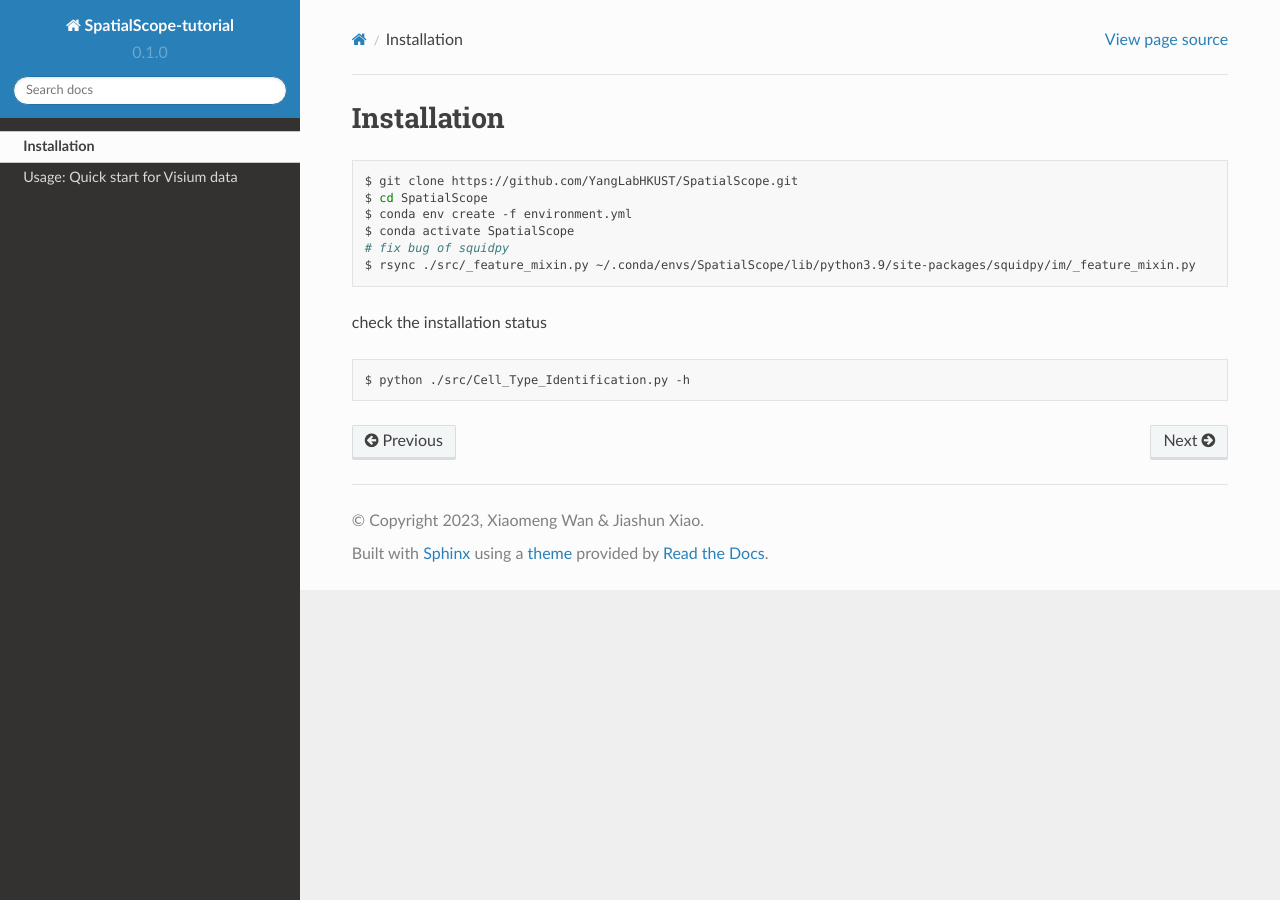
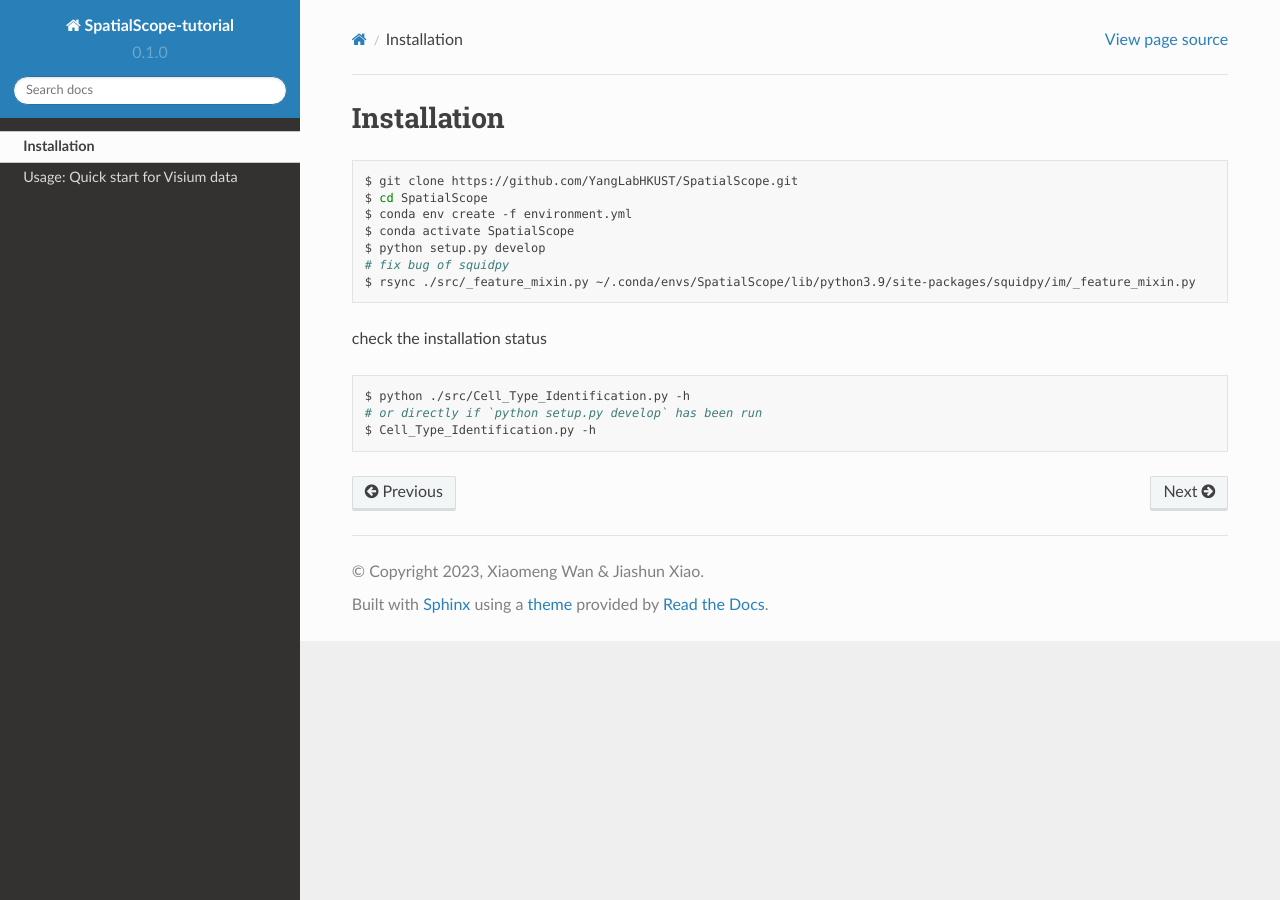
Before and after one commit to JiaShun-Xiao/SpatialScope-tutorial, a Sphinx documentation site: the page built from docs/source/installation.md, in a window 1280 px wide. Built offline with Sphinx 7.4.7 and the Read the Docs theme 2.0.0, drawn with Linux system fonts in a browser that asks for light colours; pages that are not in the unit, such as notebooks, are missing from menus.

Commit message:
add setup.py

````diff
--- a/docs/source/installation.md
+++ b/docs/source/installation.md
@@ -4,10 +4,13 @@ $ git clone https://github.com/YangLabHKUST/SpatialScope.git
 $ cd SpatialScope
 $ conda env create -f environment.yml
 $ conda activate SpatialScope
+$ python setup.py develop
 # fix bug of squidpy
 $ rsync ./src/_feature_mixin.py ~/.conda/envs/SpatialScope/lib/python3.9/site-packages/squidpy/im/_feature_mixin.py
 ```
 check the installation status
 ```shell
 $ python ./src/Cell_Type_Identification.py -h
+# or directly if `python setup.py develop` has been run
+$ Cell_Type_Identification.py -h
 ```
````
